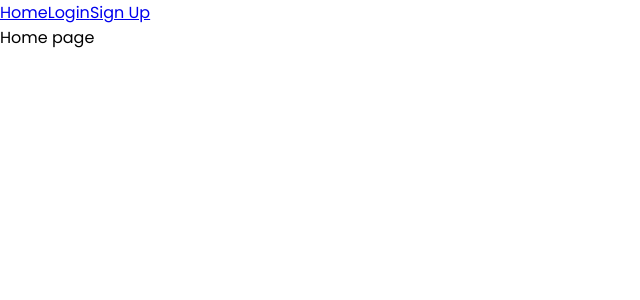
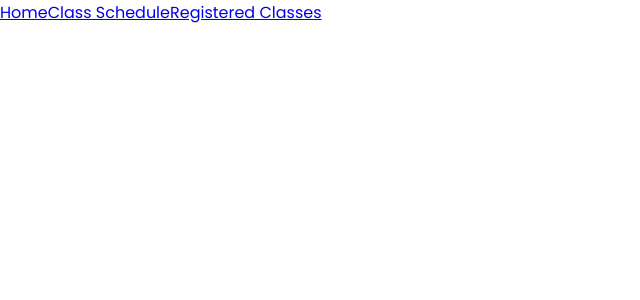
Before and after one commit to Swin-TIP/frontend, a Vue app: page / in a window 1280 px wide. Shown: the top 300 px of the page, without its empty margins (0-640 px from the left). Built offline with nearby package versions, Linux system fonts and the light colour scheme.

Commit message:
Move nav bar to home component

```diff
--- a/src/App.vue
+++ b/src/App.vue
@@ -2,11 +2,6 @@
 </script>
 
 <template>
-  <aside class="side-nav">
-    <router-link to="/">Home</router-link>
-    <router-link to="/login">Login</router-link>
-    <router-link to="/signup">Sign Up</router-link>
-  </aside>
   <router-view />
 </template>
 
--- a/src/Home.vue
+++ b/src/Home.vue
@@ -1,3 +1,8 @@
 <template>
-    Home page
+    <aside class="side-nav">
+        <router-link to="/">Home</router-link>
+        <router-link to="/schedule">Class Schedule</router-link>
+        <router-link to="/classes">Registered Classes</router-link>
+    </aside>
+    <router-view />
 </template>
--- a/src/views/Login.vue
+++ b/src/views/Login.vue
@@ -19,7 +19,7 @@ import BrightSparksLogo from '../assets/icons/brightsparks.svg';
 <style scoped>
 .main__login {
     height: 100vh;
-    width: 100vw;
+    width: 100%;
     display: flex;
     justify-content: center;
     align-items: center;
--- a/src/views/Signup.vue
+++ b/src/views/Signup.vue
@@ -21,7 +21,7 @@ import BrightSparksLogo from '../assets/icons/brightsparks.svg';
 <style scoped>
 .main__signup {
     height: 100vh;
-    width: 100vw;
+    width: 100%;
     display: flex;
     justify-content: center;
     align-items: center;
```
